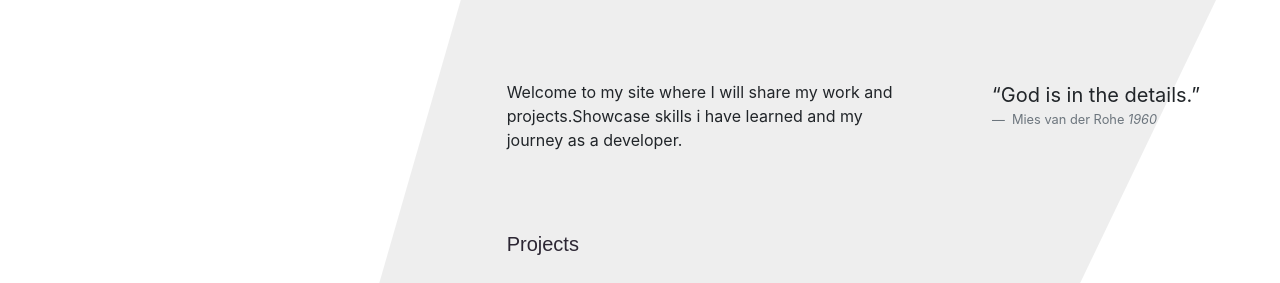
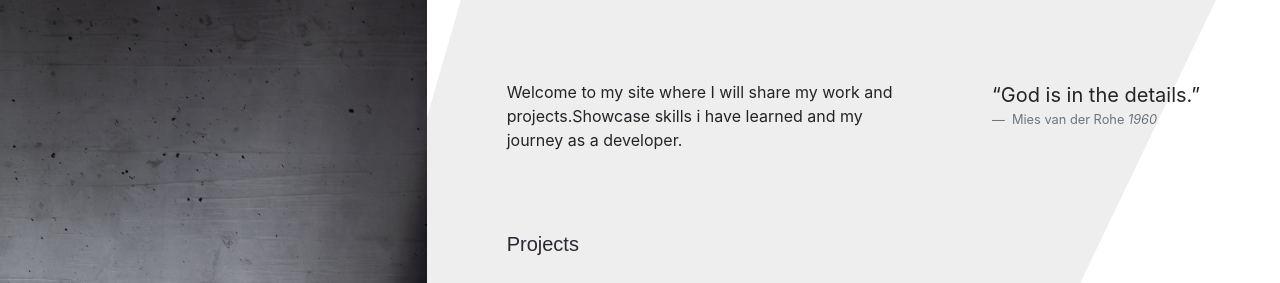
Before and after one commit to obingo77/portfolio, a plain HTML site: page index.html in a window 1280 px wide. Shown: the top 283 px of the page. Drawn offline with nearby package versions, Linux system fonts and the light colour scheme; grey boxes are pictures that could not be loaded.

Commit message:
Update styles.css

```diff
--- a/styles.css
+++ b/styles.css
@@ -171,7 +171,7 @@ body {
 }
 
 .intro-left {
-  background: url(../img/1.jpg);
+  background: url(../1.jpg);
   background-size: cover;
   position: fixed;
   left: 0;
```
